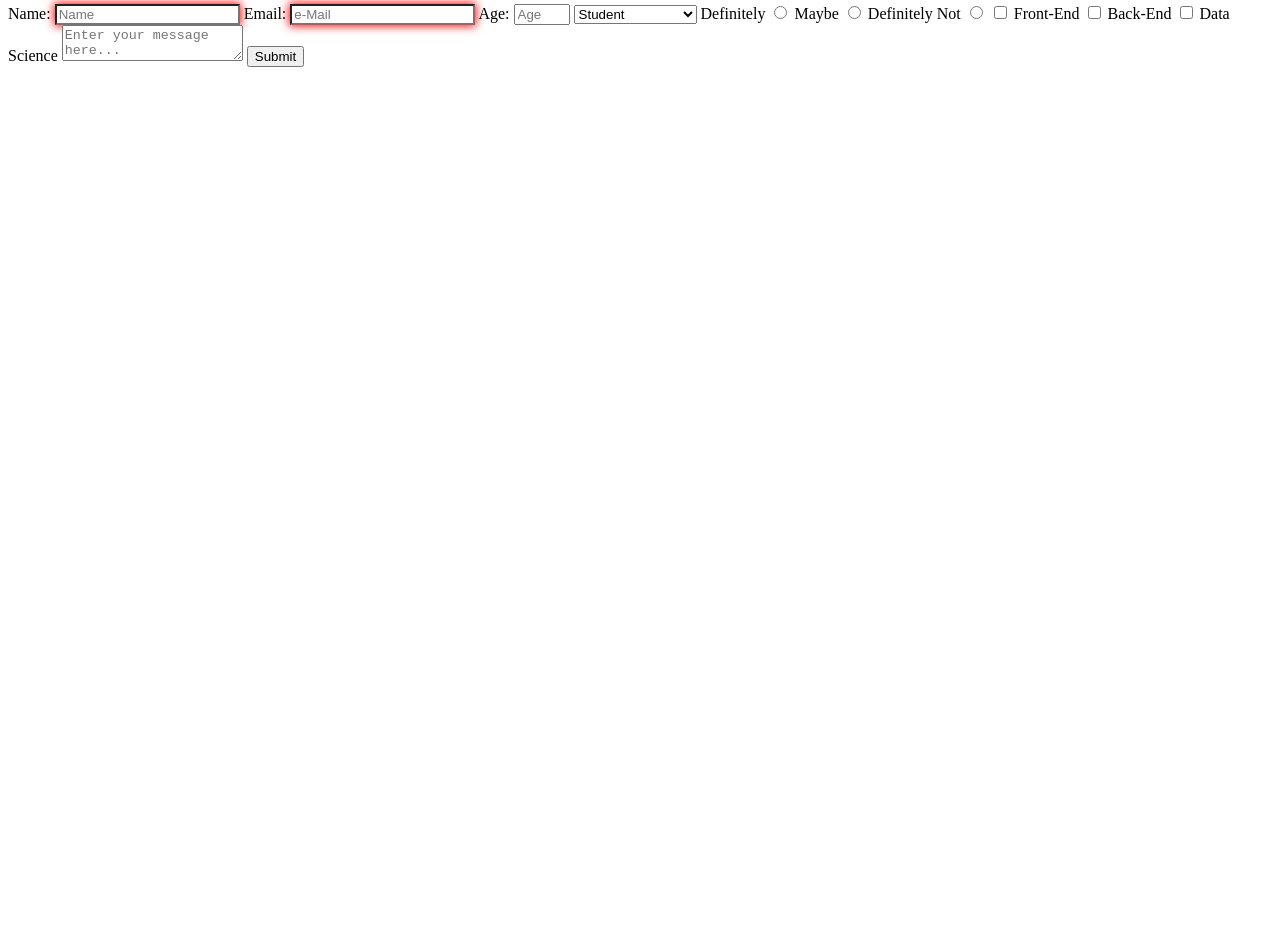
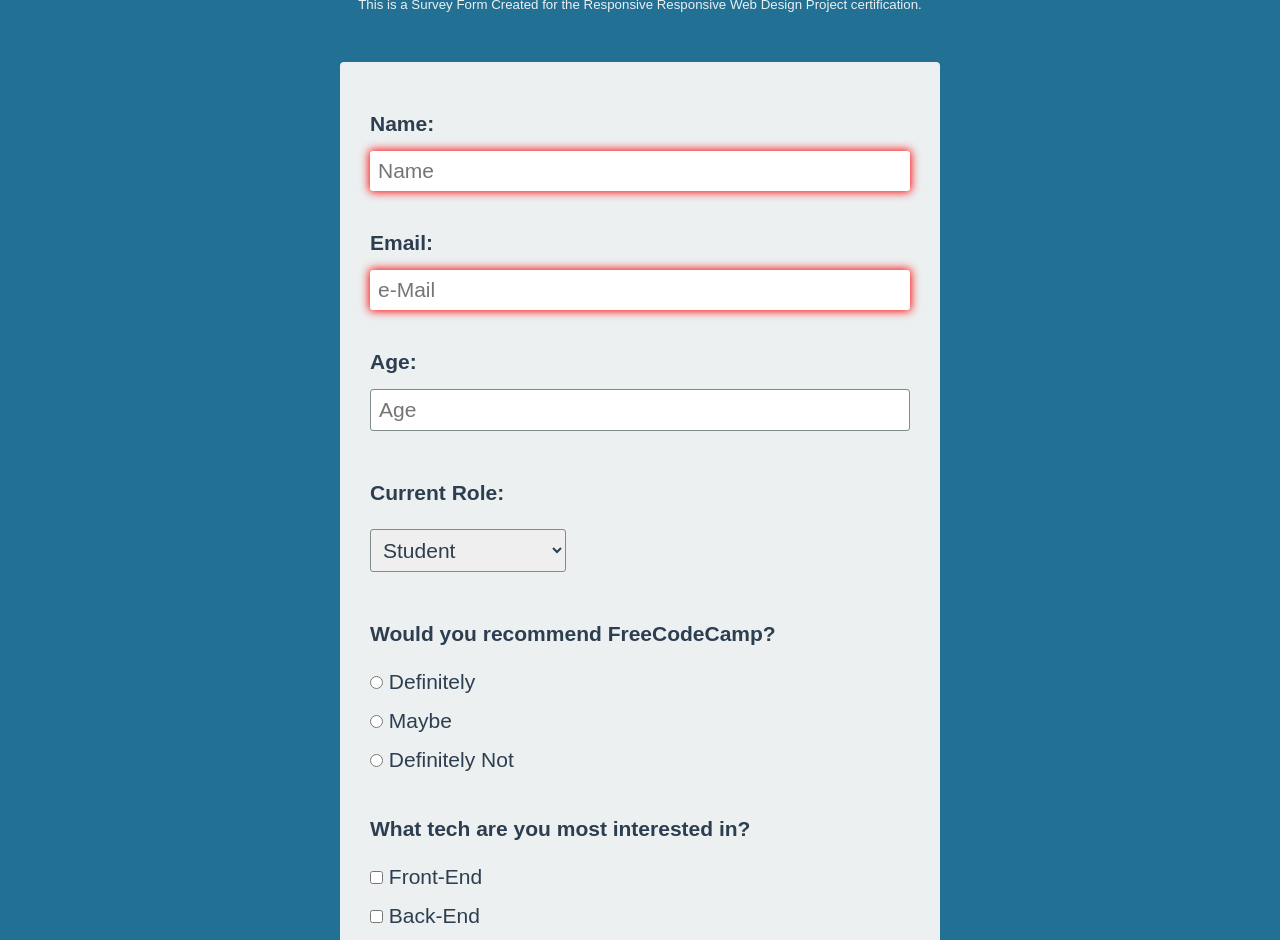
Before and after one commit to jmaldia/freecodecamp-survey-form, a plain HTML site: page index.html in a window 1280 px wide. Shown: the part 111-1051 px from the top of the page. Before the commit the page ends 800 px from the top, so only its background shows below. Drawn offline with Linux system fonts and the light colour scheme.

Commit message:
Style form

```diff
--- a/index.html
+++ b/index.html
@@ -8,13 +8,15 @@
     <link rel="stylesheet" href="./styles.css">
 </head>
 <body>
+    <header>
         <h1 id="title">
-        FreeCodeCamp Survey Form - Jon Maldia
+            FreeCodeCamp Survey Form
         </h1>
 
         <p id="description">
             This is a Survey Form Created for the Responsive Responsive Web Design Project certification.
         </p>
+    </header>
 
     <form action="#" id="survey-form">
         <label for="name" id="name-label">Name:</label>
@@ -26,6 +28,10 @@
         <label for="number" id="number-label">Age:</label>
         <input type="number" id="number" placeholder="Age" min="18" max="65">
 
+        <label for="dropdown" id="label-recommend-radio">
+            Current Role:
+            <br />
+            <br />
             <select id="dropdown">
                 <option disabled="" value="">Select an option</option>
                 <option value="student">Student</option>
@@ -34,36 +40,47 @@
                 <option value="preferNot">Prefer not to Say</option>
                 <option value="other">Other</option>
             </select>
-
-        <label>
-            Definitely
-            <input name="recomment-radio" value="1" type="radio">
-        </label>
-        <label>
-            Maybe
-            <input name="recomment-radio" value="2" type="radio">
-        </label>
-        <label>
-            Definitely Not
-            <input name="recomment-radio" value="3" type="radio">
         </label>
 
-        <label>
-            <input type="checkbox" name="interest" value="frontend">
-            Front-End
+        <label for="recommend-radio" id="label-recommend-radio">
+            Would you recommend FreeCodeCamp?
+            <br />
+            <br />
+            <input type="radio" id="recommend-radio" name="recommend-radio" value="1" >
+            <span class="input-labels">Definitely</span>
+            <br />
+            <input type="radio" id="recommend-radio" name="recommend-radio" value="2" >
+            <span class="input-labels">Maybe</span>
+            <br />
+            <input type="radio" id="recommend-radio" name="recommend-radio" value="3" >
+            <span class="input-labels">Definitely Not</span>
             </label>
-        <label>
-            <input type="checkbox" name="interest" value="backend">
-            Back-End
-        </label>
-        <label>
-            <input type="checkbox" name="interest" value="Boat"datascience>
-            Data Science
         </label>
 
+        <label for="recommend-radio" id="label-checkbox">
+            What tech are you most interested in?
+            <br />
+            <br />
+            <input type="checkbox" id="checkbox" name="interest" value="frontend">
+            <span class="input-labels">Front-End</span>
+            <br />
+            <input type="checkbox" id="checkbox" name="interest" value="backend">
+            <span class="input-labels">Back-End</span>
+            <br />
+            <input type="checkbox" id="checkbox" name="interest" value="Boat"datascience>
+            <span class="input-labels">Data Science</span>
+        </label>
+
+        <label for="comments" id="label-recommend-radio">
+            Leave a Message:
+            <br />
+            <br />
             <textarea id="comments" name="comment" placeholder="Enter your message here..."></textarea>
+        </label>
 
         <button id="submit" type="submit">Submit</button>
     </form>
+
+    <script src="https://cdn.freecodecamp.org/testable-projects-fcc/v1/bundle.js"></script>
 </body>
 </html>
--- a/styles.css
+++ b/styles.css
@@ -1,8 +1,75 @@
-input {
+* {
+    margin: 0;
+    padding: 0;
+    box-sizing: border-box;
+    font-size: 14px;
+    font-family: Arial, Helvetica, sans-serif;
+    color: #2c3e50;
+}
+
+body {
+    background-color: #227093;
+}
+
+header {
+    margin: 50px auto;
+    width: 600px;
+    text-align: center;
+}
+
+header h1 {
+    padding-bottom: 10px;
+    font-size: 3rem;
+    color: #ecf0f1;
+}
+
+header p {
+    font-size: .95rem;
+    color: #ecf0f1;
+}
+
+#survey-form {
+    margin: 0 auto;
+    padding: 30px;
+    width: 600px;
+    display: flex;
+    flex-direction: column;
+    border-radius: 4px;
+    background-color: #ecf0f1;
+}
+
+label {
+    margin: 20px 0 15px 0;
+    font-size: 1.5rem;
+    font-weight: bold;
+}
+
+.input-labels {
+    font-weight: normal;
+    font-size: 1.5rem;
+}
+
+#label-recommend-radio, #label-checkbox {
+    margin: 30px 0 0 0;
+}
+
+input, #dropdown, textarea, button {
+    margin-bottom: 20px;
+    padding: 8px;
+    outline: none;
+    border: 1px solid #7f8c8d;
+    border-radius: 3px;
+    font-size: 1.5rem;
+}
+
+input:invalid {
+    border: none;
+    box-shadow: 0 0 10px 1px red;
     outline: none;
 }
 
-input:invalid {
-    box-shadow: 0 0 10px 1px red;
-    outline: none;
+button {
+    background-color: #27ae60;
+    border: none;
+    color: #ecf0f1;
 }
```
Lines whose indentation alone changed are shown as unchanged.
